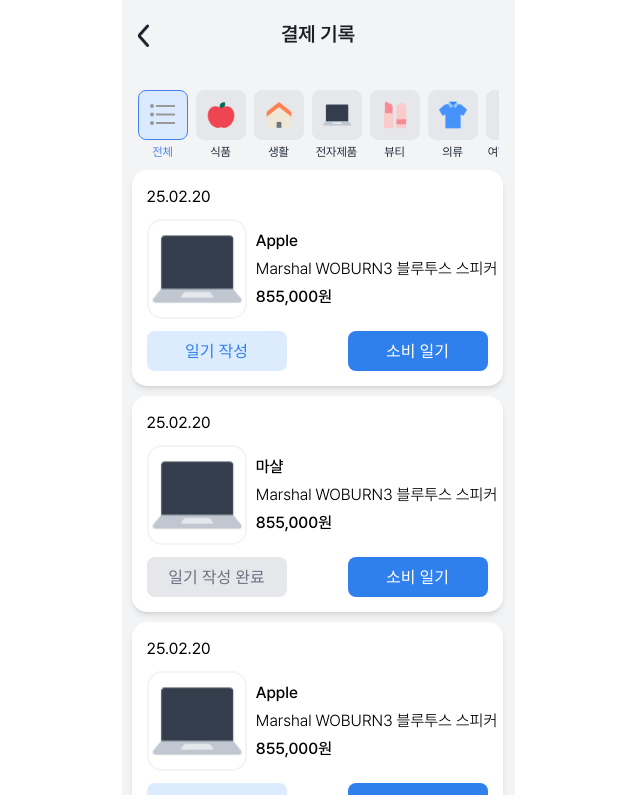
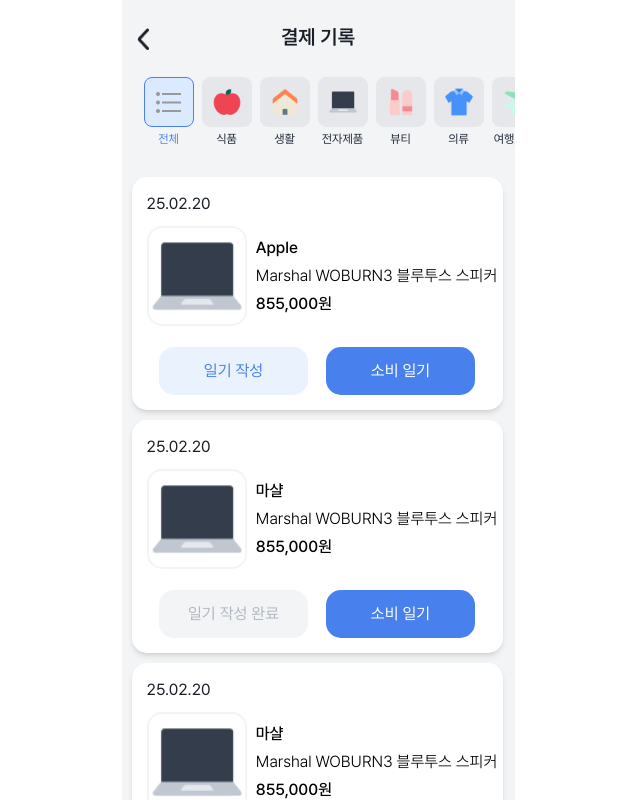
Before and after one commit to yono-yuno/frontend, a React (Vite) app: page /payrecord in a window 1280 px wide. Shown: the whole page, without its empty margins (322-962 px from the left). Built offline with nearby package versions, Linux system fonts and the light colour scheme; no server answers.

Commit message:
💄 결제 기록 페이지 퍼블리싱 수정

```diff
--- a/src/pages/PayRecordPage.jsx
+++ b/src/pages/PayRecordPage.jsx
@@ -2,16 +2,16 @@ import React, { useState } from "react";
 import { useNavigate } from "react-router-dom";
 import Header from "../components/Header";
 import CategoryList from "../components/CategoryList";
-import { MAIN_PAGE_PATH, DIARY_PAGE_PATH } from "../constants/Paths";
+import {
+  MAIN_PAGE_PATH,
+  DIARY_PAGE_PATH,
+  DIARYEDIT_PAGE_PATH,
+} from "../constants/Paths";
 import Iteminfo from "../components/ItemInfo";
 import ElectronicsCategoryIcon from "../assets/ElectronicsCategoryIcon.png";
 
 const PayRecordPage = () => {
   const navigate = useNavigate();
-
-  const handleBackButton = () => {
-    navigate(MAIN_PAGE_PATH);
-  };
 
   const [itemList] = useState([
     {
@@ -28,15 +28,25 @@ const PayRecordPage = () => {
       itemName: "Marshal WOBURN3 블루투스 스피커",
       price: 855000,
       itemImg: ElectronicsCategoryIcon,
-      diary: { reason: "고민 끝에 구매!", diary: "소리가 좋다", rating: 4 },
+      diary: {
+        reason: "고민 끝에 구매!",
+        diary:
+          "오래 사용해보고 느낀 점은 괜찮은 제품인거 같다. 볼륨도 빵빵하고 사운드도 잘 들려서 자기 전에 듣고 자면 꿀잠 예약이였다.",
+        rating: 4,
+      },
     },
     {
       id: 3,
-      brandName: "Apple",
+      brandName: "마샬",
       itemName: "Marshal WOBURN3 블루투스 스피커",
       price: 855000,
       itemImg: ElectronicsCategoryIcon,
-      diary: { reason: "고민 끝에 구매!", diary: "", rating: 0 },
+      diary: {
+        reason: "고민 끝에 구매!",
+        diary:
+          "오래 사용해보고 느낀 점은 괜찮은 제품인거 같다. 볼륨도 빵빵하고 사운드도 잘 들려서 자기 전에 듣고 자면 꿀잠 예약이였다.",
+        rating: 4,
+      },
     },
     {
       id: 4,
@@ -44,7 +54,12 @@ const PayRecordPage = () => {
       itemName: "Marshal WOBURN3 블루투스 스피커",
       price: 855000,
       itemImg: ElectronicsCategoryIcon,
-      diary: { reason: "고민 끝에 구매!", diary: "소리가 좋다", rating: 4 },
+      diary: {
+        reason: "고민 끝에 구매!",
+        diary:
+          "오래 사용해보고 느낀 점은 괜찮은 제품인거 같다. 볼륨도 빵빵하고 사운드도 잘 들려서 자기 전에 듣고 자면 꿀잠 예약이였다.",
+        rating: 4,
+      },
     },
   ]);
 
@@ -52,22 +67,37 @@ const PayRecordPage = () => {
     navigate(DIARY_PAGE_PATH, { state: { item } });
   };
 
+  const handleGoToDiaryEdit = (item) => {
+    navigate(DIARYEDIT_PAGE_PATH, {
+      state: {
+        item: {
+          ...item,
+          diary: { ...item.diary, diary: "", rating: 0 },
+        },
+      },
+    });
+  };
+
   return (
-    <div className="flex flex-col h-full w-full bg-background">
-      <Header text="결제 기록" onClick={handleBackButton} />
+    <div className="flex flex-col h-screen w-full bg-background overflow-y-auto">
+      {/* ✅ 헤더 (상단 여백 유지) */}
+      <div className="bg-background w-full">
+        <Header text="결제 기록" onClick={() => navigate(MAIN_PAGE_PATH)} />
+      </div>
 
-      {/* ✅ overflow-y-auto를 추가하여 함께 스크롤 되도록 함 */}
-      <main className="flex flex-col px-[10px] pt-4 w-full h-full overflow-y-auto">
-        {/* ✅ 카테고리 리스트 위치 조정 (fixed → 제거) */}
-        <div className="px-[6px] pt-[27px]">
-          <CategoryList />
-        </div>
+      {/* ✅ 카테고리 리스트 (헤더와 간격 추가) */}
+      <div className="bg-background w-full pl-[22px] mt-[27px]">
+        <CategoryList />
+      </div>
+
+      {/* ✅ 메인 콘텐츠 영역 (스크롤 가능) */}
+      <main className="flex flex-col px-[10px] pt-[20px] w-full flex-grow">
         {itemList.map((item) => (
           <div
             key={item.id}
             className="bg-white mt-[10px] w-[371px] h-auto rounded-15 p-[15px] shadow-md"
           >
-            <p className="text-16 font-PDRegular">25.02.20</p>
+            <p className="!text-[16px] font-PDRegular text-black">25.02.20</p>
             <div className="mt-[10px]">
               <Iteminfo
                 itemImg={item.itemImg}
@@ -77,24 +107,23 @@ const PayRecordPage = () => {
               />
             </div>
 
-            <div className="flex justify-between mt-3">
+            <div className="flex justify-center mt-[21px]">
               <button
-                className={`w-[140px] h-[40px] rounded-lg text-14 ${
-                  item.diary.reason && item.diary.diary && item.diary.rating > 0
-                    ? "bg-gray-200 text-gray-500"
-                    : "bg-[#DDEBFF] text-[#2F80ED]"
+                className={`w-[149px] h-[48px] rounded-15 text-18 font-PDRegular ${
+                  item.diary.diary && item.diary.rating > 0
+                    ? "bg-[#F3F4F6] text-button"
+                    : "bg-extraButton text-toss"
                 }`}
-                disabled={
-                  item.diary.reason && item.diary.diary && item.diary.rating > 0
-                }
+                disabled={item.diary.diary && item.diary.rating > 0}
+                onClick={() => handleGoToDiaryEdit(item)}
               >
-                {item.diary.reason && item.diary.diary && item.diary.rating > 0
+                {item.diary.diary && item.diary.rating > 0
                   ? "일기 작성 완료"
                   : "일기 작성"}
               </button>
 
               <button
-                className="w-[140px] h-[40px] bg-[#2F80ED] text-white rounded-lg text-14"
+                className="w-[149px] h-[48px] bg-toss text-white ml-[18px] rounded-15 text-18 font-PDRegular"
                 onClick={() => handleGoToDiary(item)}
               >
                 소비 일기
```
